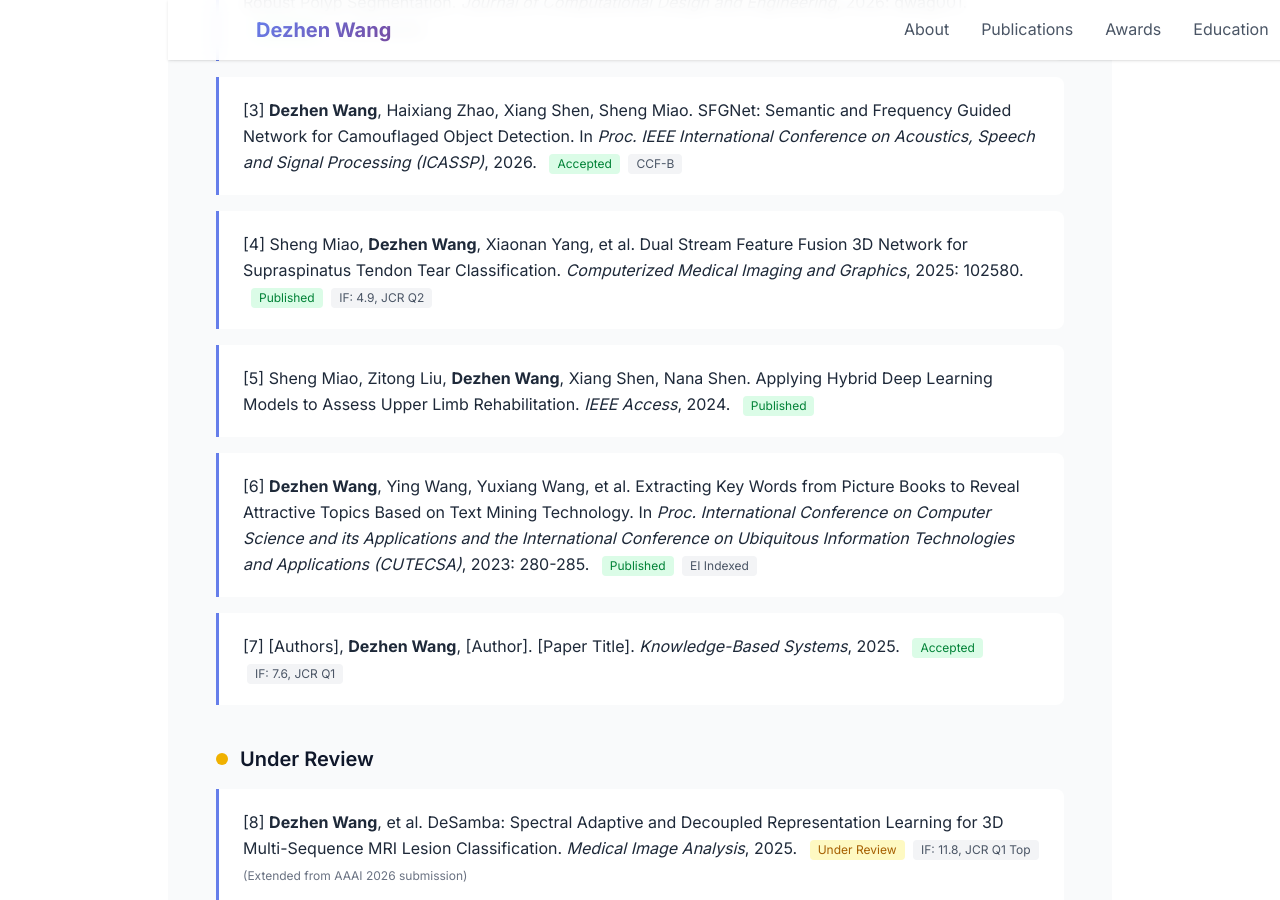
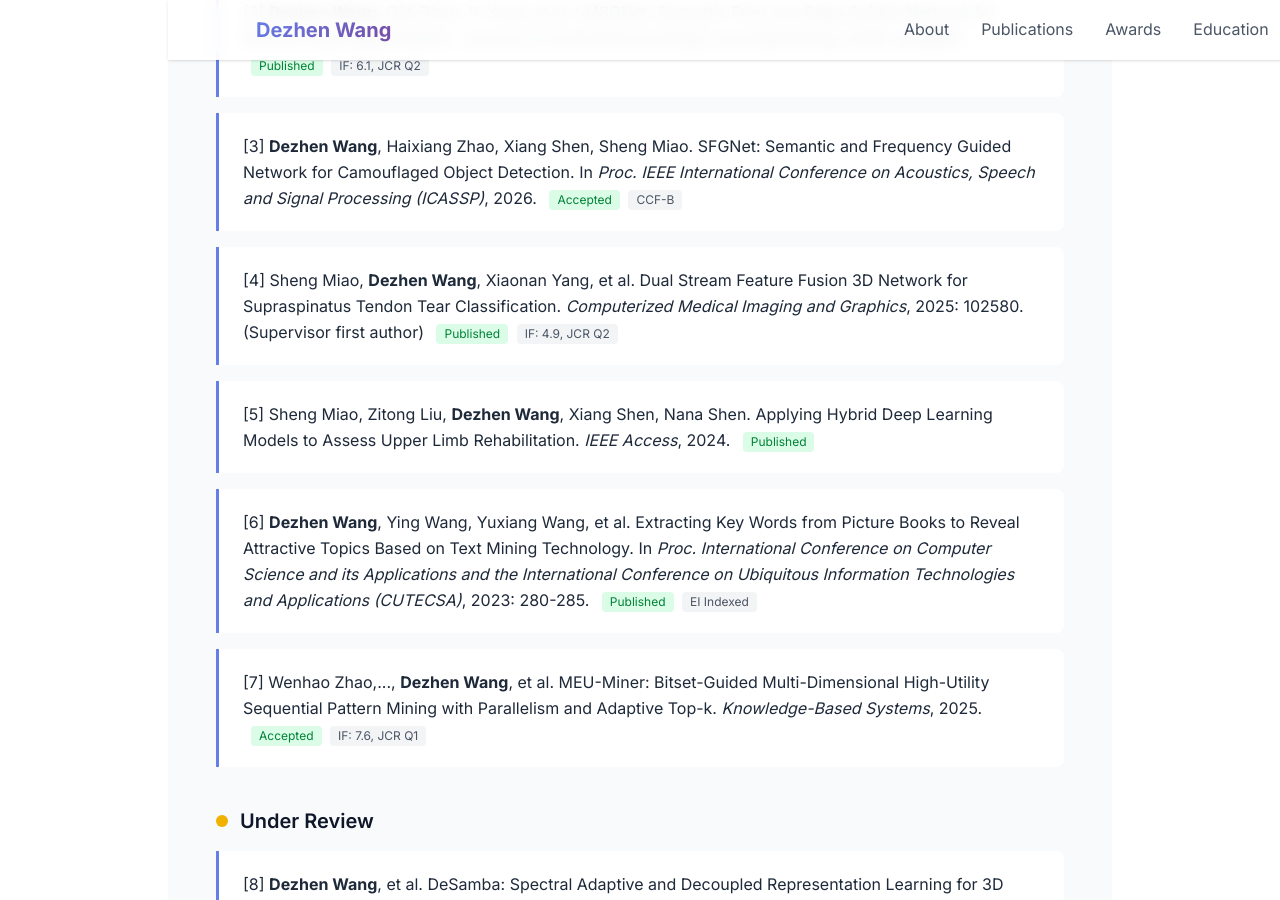
Before and after one commit to DZW0703/DZW0703.github.io, a Jekyll site: the page built from index.md, in a window 1280 px wide and 900 px high, scrolled down 2083 px. Built offline with Jekyll 4.4.1, drawn with Linux system fonts in a browser that asks for light colours; our own code applies the rules of GitHub Pages for plain Markdown files; some of the changed text lies outside the part shown.

Commit message:
Update index.md

```diff
--- a/index.md
+++ b/index.md
@@ -125,7 +125,7 @@
   <!-- Publications Section -->
   <section id="publications" class="py-20 bg-gray-50">
     <div class="max-w-4xl mx-auto px-6">
-      <h2 class="text-3xl font-bold mb-3">Publications</h2>
+      <h2 class="text-3xl font-bold mb-3">Publications(Now 7 papers has been Published/Accepted in total!)</h2>
       <div class="section-divider mb-8"></div>
 
       <!-- Legend -->
@@ -169,7 +169,7 @@
         <!-- CMIG -->
         <div class="publication-item bg-white p-5 rounded-r-lg pl-6">
           <p class="text-gray-800 leading-relaxed">
-            [4] Sheng Miao, <strong>Dezhen Wang</strong>, Xiaonan Yang, et al. Dual Stream Feature Fusion 3D Network for Supraspinatus Tendon Tear Classification. <em>Computerized Medical Imaging and Graphics</em>, 2025: 102580.
+            [4] Sheng Miao, <strong>Dezhen Wang</strong>, Xiaonan Yang, et al. Dual Stream Feature Fusion 3D Network for Supraspinatus Tendon Tear Classification. <em>Computerized Medical Imaging and Graphics</em>, 2025: 102580.(Supervisor first author)
             <span class="inline-block ml-2 px-2 py-0.5 bg-green-100 text-green-700 text-xs rounded">Published</span>
             <span class="inline-block ml-1 px-2 py-0.5 bg-gray-100 text-gray-600 text-xs rounded">IF: 4.9, JCR Q2</span>
           </p>
@@ -192,7 +192,7 @@
         <!-- KBS -->
         <div class="publication-item bg-white p-5 rounded-r-lg pl-6">
           <p class="text-gray-800 leading-relaxed">
-            [7] [Authors], <strong>Dezhen Wang</strong>, [Author]. [Paper Title]. <em>Knowledge-Based Systems</em>, 2025.
+            [7] Wenhao Zhao,..., <strong>Dezhen Wang</strong>, et al. MEU-Miner: Bitset-Guided Multi-Dimensional High-Utility Sequential Pattern Mining with Parallelism and Adaptive Top-k. <em>Knowledge-Based Systems</em>, 2025.
             <span class="inline-block ml-2 px-2 py-0.5 bg-green-100 text-green-700 text-xs rounded">Accepted</span>
             <span class="inline-block ml-1 px-2 py-0.5 bg-gray-100 text-gray-600 text-xs rounded">IF: 7.6, JCR Q1</span>
           </p>
```
